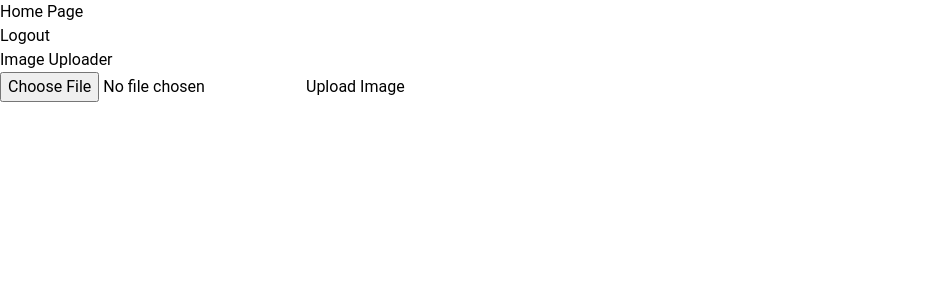
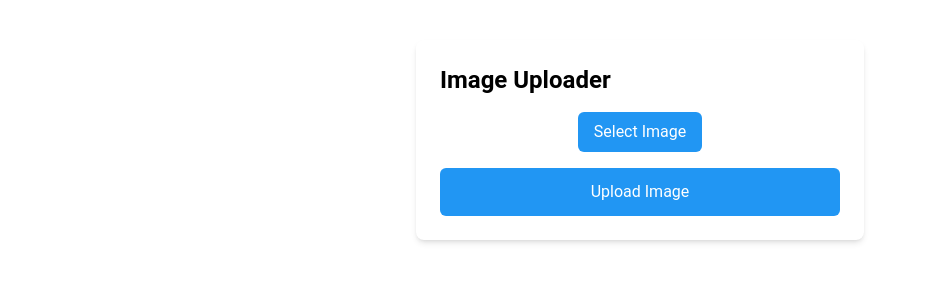
Before and after one commit to joydeep2003/HealthLens-, a React (Vite) app: page /Diagnose in a window 1280 px wide. Shown: the top 300 px of the page, without its empty margins (0-926 px from the left). Built offline with nearby package versions, Linux system fonts and the light colour scheme.

Commit message:
Health Lens

```diff
--- a/src/Components/Diagnose.jsx
+++ b/src/Components/Diagnose.jsx
@@ -1,13 +1,6 @@
-import React from "react";
-import { useState } from "react";
+import React, { useState } from 'react';
 
-function Diagnose() {
-    const logout = () => {
-        localStorage.clear();
-        window.location.reload();
-        window.history.back(); // Redirect to the previous page
-    }
-
+function ImageUploader() {
     const [selectedImage, setSelectedImage] = useState(null);
 
     // Function to handle image selection
@@ -28,24 +21,40 @@ function Diagnose() {
         }
     };
 
-
     return (
-        <div>
-            <h1>Home Page</h1>
-            <button onClick={logout}>Logout</button>
-            <div>
-            <h1>Image Uploader</h1>
+        <div className="max-w-md mx-auto mt-10 p-6 bg-white rounded-lg shadow-md">
+            <h1 className="text-2xl font-bold mb-4">Image Uploader</h1>
             <form onSubmit={handleSubmit}>
-                <input
-                    type="file"
-                    accept="image/*"
-                    onChange={handleImageChange}
-                />
-                <button type="submit">Upload Image</button>
+                <div className="flex items-center justify-center w-full mb-4">
+                    <label htmlFor="image-upload" className="px-4 py-2 bg-blue-500 text-white rounded-md cursor-pointer hover:bg-blue-600 transition duration-300 ease-in-out">
+                        Select Image
+                    </label>
+                    <input
+                        id="image-upload"
+                        type="file"
+                        accept="image/*"
+                        className="hidden"
+                        onChange={handleImageChange}
+                    />
+                </div>
+                {selectedImage && (
+                    <div className="mb-4">
+                        <img
+                            src={URL.createObjectURL(selectedImage)}
+                            alt="Selected Image"
+                            className="w-full h-auto rounded-md"
+                        />
+                    </div>
+                )}
+                <button
+                    type="submit"
+                    className="w-full py-3 px-4 bg-blue-500 text-white rounded-md hover:bg-blue-600 transition duration-300 ease-in-out"
+                >
+                    Upload Image
+                </button>
             </form>
-        </div>
         </div>
     );
 }
 
-export default Diagnose;
+export default ImageUploader;
```
